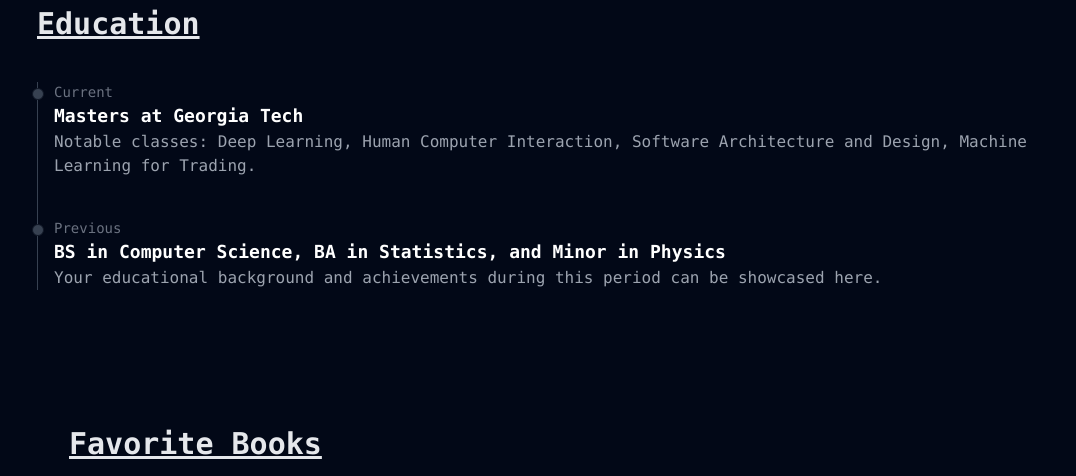
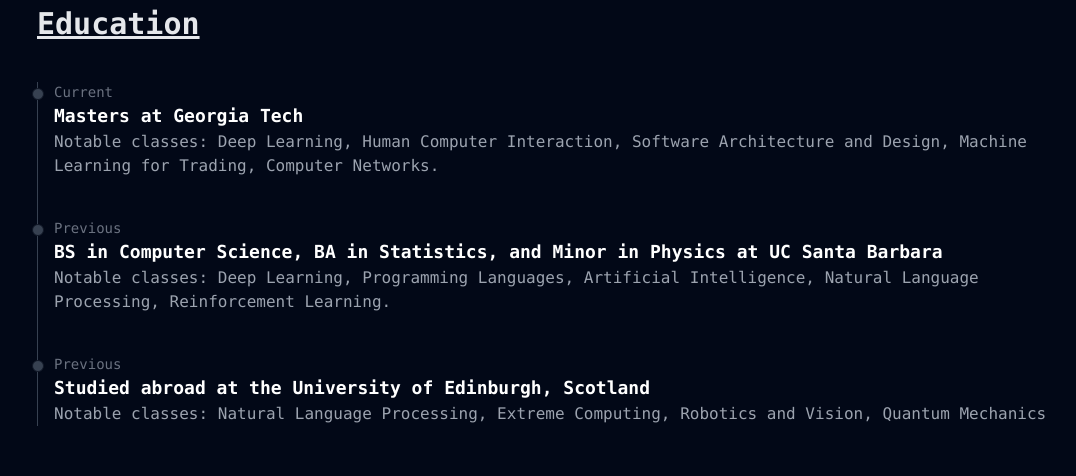
Before and after one commit to aripo99/personal-website, a Next.js app: page / in a window 1280 px wide. Shown: the part 2220-2696 px from the top of the page, without its empty margins (91-1167 px from the left). Built offline with nearby package versions, Linux system fonts and the light colour scheme.

Commit message:
Update school content

```diff
--- a/components/School.tsx
+++ b/components/School.tsx
@@ -11,13 +11,19 @@ const EducationTimeline: React.FC = () => {
                         <div className="absolute w-3 h-3 bg-gray-200 rounded-full mt-1.5 -left-1.5 border border-white dark:border-gray-900 dark:bg-gray-700"></div>
                         <time className="mb-1 text-sm font-normal leading-none text-gray-400 dark:text-gray-500">Current</time>
                         <h3 className="text-lg font-semibold text-gray-900 dark:text-white">Masters at Georgia Tech</h3>
-                        <p className="mb-4 text-base font-normal text-gray-500 dark:text-gray-400">Notable classes: Deep Learning, Human Computer Interaction, Software Architecture and Design, Machine Learning for Trading.</p>
+                        <p className="mb-4 text-base font-normal text-gray-500 dark:text-gray-400">Notable classes: Deep Learning, Human Computer Interaction, Software Architecture and Design, Machine Learning for Trading, Computer Networks.</p>
                     </li>
                     <li className="mb-10 ml-4">
                         <div className="absolute w-3 h-3 bg-gray-200 rounded-full mt-1.5 -left-1.5 border border-white dark:border-gray-900 dark:bg-gray-700"></div>
                         <time className="mb-1 text-sm font-normal leading-none text-gray-400 dark:text-gray-500">Previous</time>
-                        <h3 className="text-lg font-semibold text-gray-900 dark:text-white">BS in Computer Science, BA in Statistics, and Minor in Physics</h3>
-                        <p className="text-base font-normal text-gray-500 dark:text-gray-400">Your educational background and achievements during this period can be showcased here.</p>
+                        <h3 className="text-lg font-semibold text-gray-900 dark:text-white">BS in Computer Science, BA in Statistics, and Minor in Physics at UC Santa Barbara</h3>
+                        <p className="text-base font-normal text-gray-500 dark:text-gray-400">Notable classes: Deep Learning, Programming Languages, Artificial Intelligence, Natural Language Processing, Reinforcement Learning.</p>
+                    </li>
+                    <li className="mb-10 ml-4">
+                        <div className="absolute w-3 h-3 bg-gray-200 rounded-full mt-1.5 -left-1.5 border border-white dark:border-gray-900 dark:bg-gray-700"></div>
+                        <time className="mb-1 text-sm font-normal leading-none text-gray-400 dark:text-gray-500">Previous</time>
+                        <h3 className="text-lg font-semibold text-gray-900 dark:text-white">Studied abroad at the University of Edinburgh, Scotland</h3>
+                        <p className="text-base font-normal text-gray-500 dark:text-gray-400">Notable classes: Natural Language Processing, Extreme Computing, Robotics and Vision, Quantum Mechanics</p>
                     </li>
                 </ol>
             </div>
```
